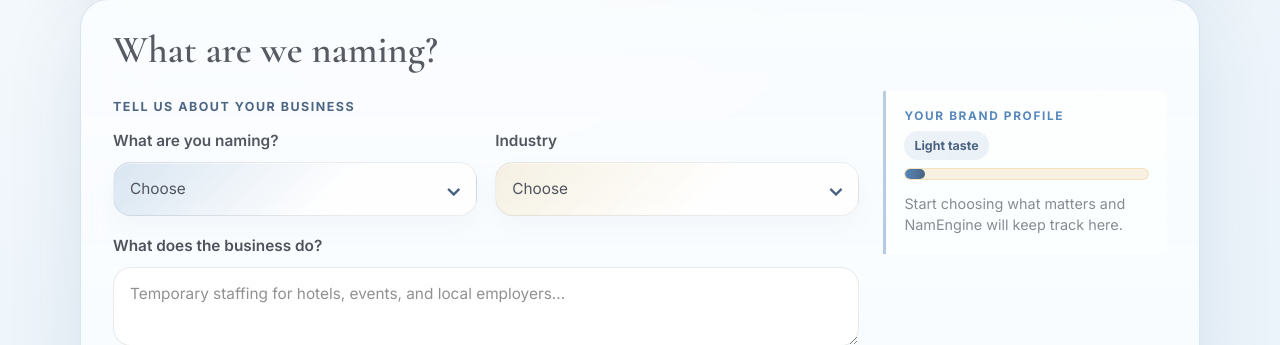
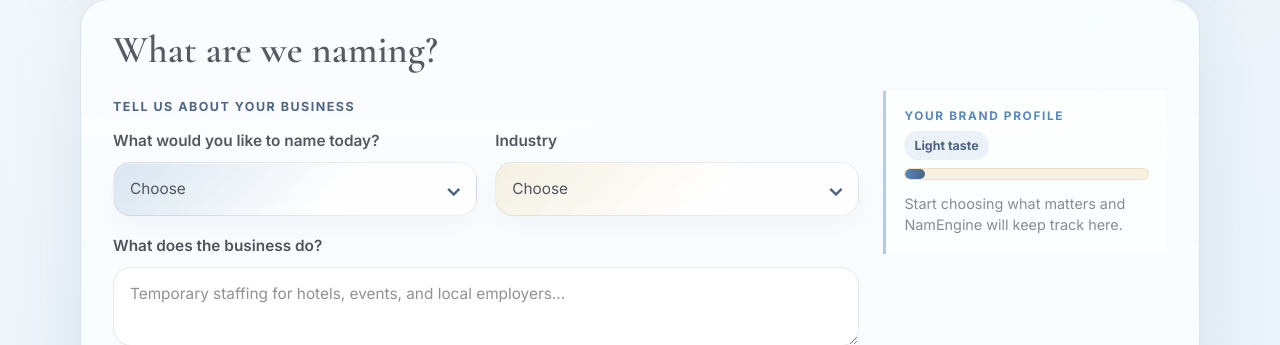
Before and after one commit to pickleball-dan/namengine-business-app, a Flask app: page / in a window 1280 px wide. Shown: the part 633-978 px from the top of the page. Run offline with Flask 3, Linux system fonts and the light colour scheme.

Commit message:
Update Business naming prompt question

```diff
--- a/templates/index.html
+++ b/templates/index.html
@@ -93,7 +93,7 @@
             <p class="form-section-label">Tell us about your business</p>
             <div class="grid two-up">
               <label>
-                <span>What are you naming?</span>
+                <span>What would you like to name today?</span>
                 <div class="select-wrap tinted-select tinted-aqua">
                   <select name="pet_type" data-brief-label="Project">
                     <option value="" {% if not form_data.pet_type %}selected{% endif %}>Choose</option>
--- a/templates/original_index.html
+++ b/templates/original_index.html
@@ -80,7 +80,7 @@
         <p class="form-section-label">Tell us about your business</p>
         <div class="grid two-up">
           <label>
-            <span>What are you naming?</span>
+            <span>What would you like to name today?</span>
             <div class="select-wrap tinted-select tinted-aqua">
               <select name="pet_type">
                 <option value="" {% if not form_data.pet_type %}selected{% endif %}>Choose</option>
```
